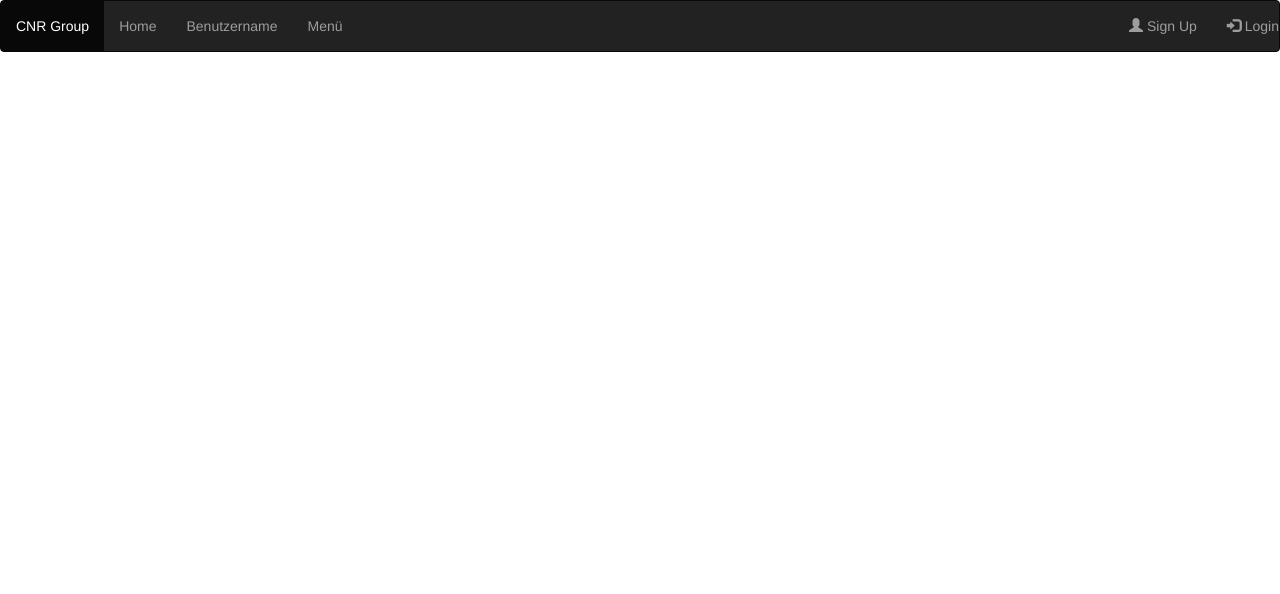
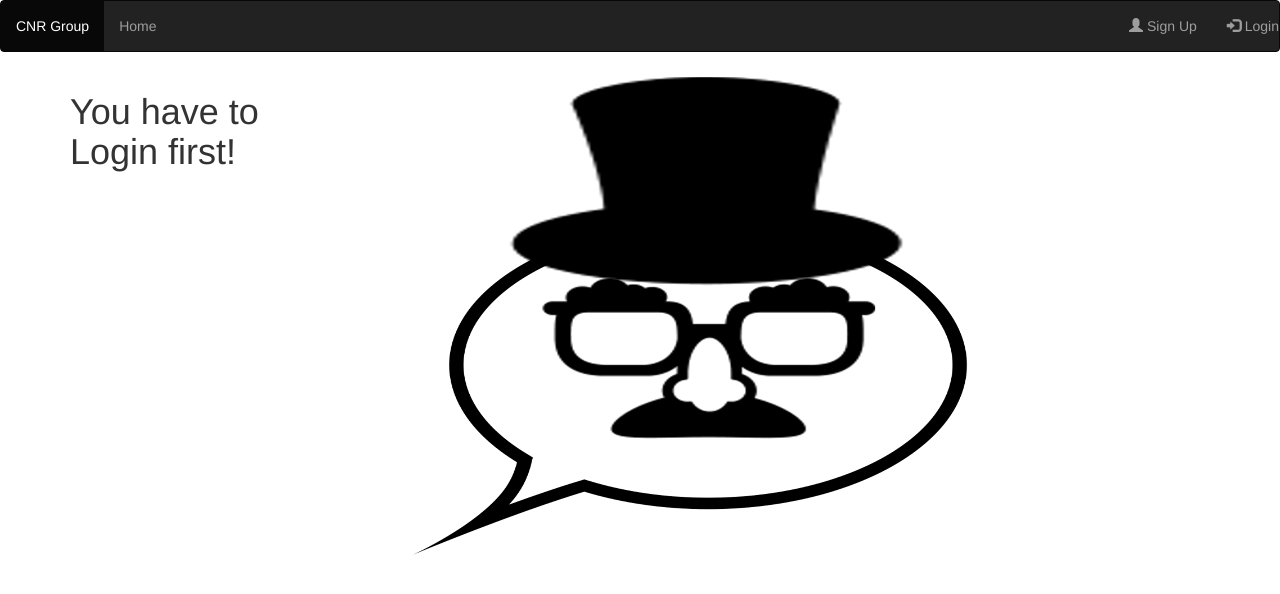
Before and after one commit to int-lecture/repo-01, a PHP site: the page made by code/frontend/Secure Messenger.html in a window 1280 px wide. Shown: the top 594 px of the page. Run offline with PHP 8.4, Linux system fonts and the light colour scheme; some libraries are stand-ins or nearby versions.

Commit message:
added contacts, loaded initially, show with login

```diff
--- a/code/frontend/Secure Messenger.html
+++ b/code/frontend/Secure Messenger.html
@@ -6,6 +6,7 @@
 <link rel="stylesheet" href="https://maxcdn.bootstrapcdn.com/bootstrap/3.3.7/css/bootstrap.min.css">
 <script src="https://ajax.googleapis.com/ajax/libs/jquery/3.2.1/jquery.min.js"></script>
 <script src="https://maxcdn.bootstrapcdn.com/bootstrap/3.3.7/js/bootstrap.min.js"></script>
+<script src="script.js" async></script>
 <link rel="stylesheet" href="stylesheet.css">
 </head>
 
@@ -15,9 +16,15 @@
 <nav class="navbar navbar-inverse" data-spy="affix" data-offset-top="197">
     <ul class="nav navbar-nav">
     <li class="active"><a href="http://jonathan.sv.hs-mannheim.de/~n.gensheimer/home.html">CNR Group</a></li>
-    <li><a href="#">Home</a></li>
-    <li><a href="#">Benutzername</a></li>
-    <li><a href="#">Menü</a></li>
+    <li><a href="Secure Messenger.html">Home</a></li>
+    <li class ="dropdown" id="menu">
+        <a href="#" class="dropdown-toggle" data-toggle="dropdown" role="button" aria-haspopup="true" aria-expanded="false">Menü<span class="caret"></span></a>
+        <ul class="dropdown-menu">
+            <li><a href="#">Profil</a></li>
+            <li><a href="#">Kontakte</a></li>
+            <li><a href="#">Einstellungen</a></li>
+        </ul>
+    </li>
     </ul>
     <ul class="nav navbar-nav navbar-right">
       <li><a data-toggle="modal" data-target="#signUpModal"><span class="glyphicon glyphicon-user"></span> Sign Up</a></li>
@@ -81,15 +88,36 @@
       </div>
     </div>
     <div class="modal-footer">
-      <button type="button" class="btn btn-default" data-dismiss="modal">Close</button>
+        <button type="button" class="btn btn-default" data-dismiss="modal" id="loginbtn" onclick=loginBtn()>Login</button>
+        <button type="button" class="btn btn-default" data-dismiss="modal">Close</button>
     </div>
   </div>
 </div>
 </div>
 
+<div class="container" id="imgdiv">
+    <img align="right" src="logo.png" id="logo"/>
+    <h1>You have to Login first!</h1>
+</div>
+
+ <div class="col-xs-6 col-sm-3 sidebar-offcanvas" id="sidebar" role="navigation"   style="float:right">
+      <div class="well sidebar-nav">
+        <ul class="contacts">
+          <li><strong>Select a contact</strong></li>
+          <li class="active"><a href="#">Kontakt 1</a></li>
+          <li><a href="#">Kontakt 2</a></li>
+          <li><a href="#">Kontakt 3</a></li>
+          <li><a href="#">Kontakt 4</a></li>
+          <li><a href="#">Kontakt 5</a></li>
+          <li><a href="#">Kontakt 6</a></li>
+          <li><a href="#">Kontakt 7</a></li>
+
+        </ul>
+      </div><!--/.well -->
+    </div><!--/span-->
+  </div><!--/row-->
 
 
 
 </body>
-
 </html>
--- a/code/frontend/script.js
+++ b/code/frontend/script.js
@@ -1,3 +1,13 @@
-document.getElementById('loginbtn').onclick = function() {
-    alert("button was clicked");
-}?;
+function hideStuff(id) {
+    document.getElementById(id).style.display = 'none';
+}
+
+function showStuff(id) {
+    document.getElementById(id).style.display = 'block';
+}
+
+function loginBtn() {
+    hideStuff('imgdiv');
+    showStuff('sidebar');
+    showStuff('menu');
+}
--- a/code/frontend/stylesheet.css
+++ b/code/frontend/stylesheet.css
@@ -19,6 +19,27 @@
     filter: invert(1);
 }
 
+
+
 .modal-header h4 {
     text-align: center;
 }
+
+#logo {
+    -webkit-filter: invert(1);
+    filter: invert(1);
+    width: 900px;
+    height: 500px;
+
+}
+
+#sidebar {
+    height:100vh;
+    overflow-y:scroll;
+    Display: none;
+}
+
+#menu {
+    Display: none;
+
+}
```
